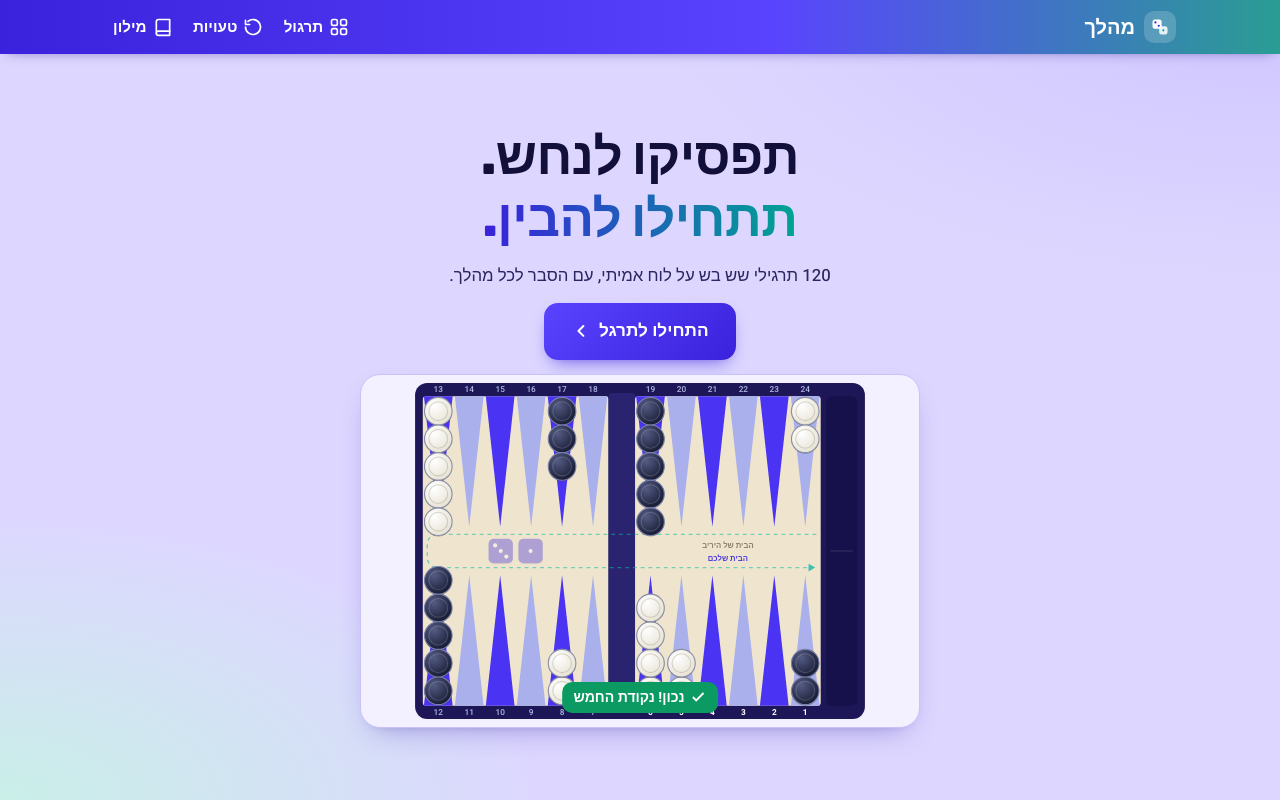
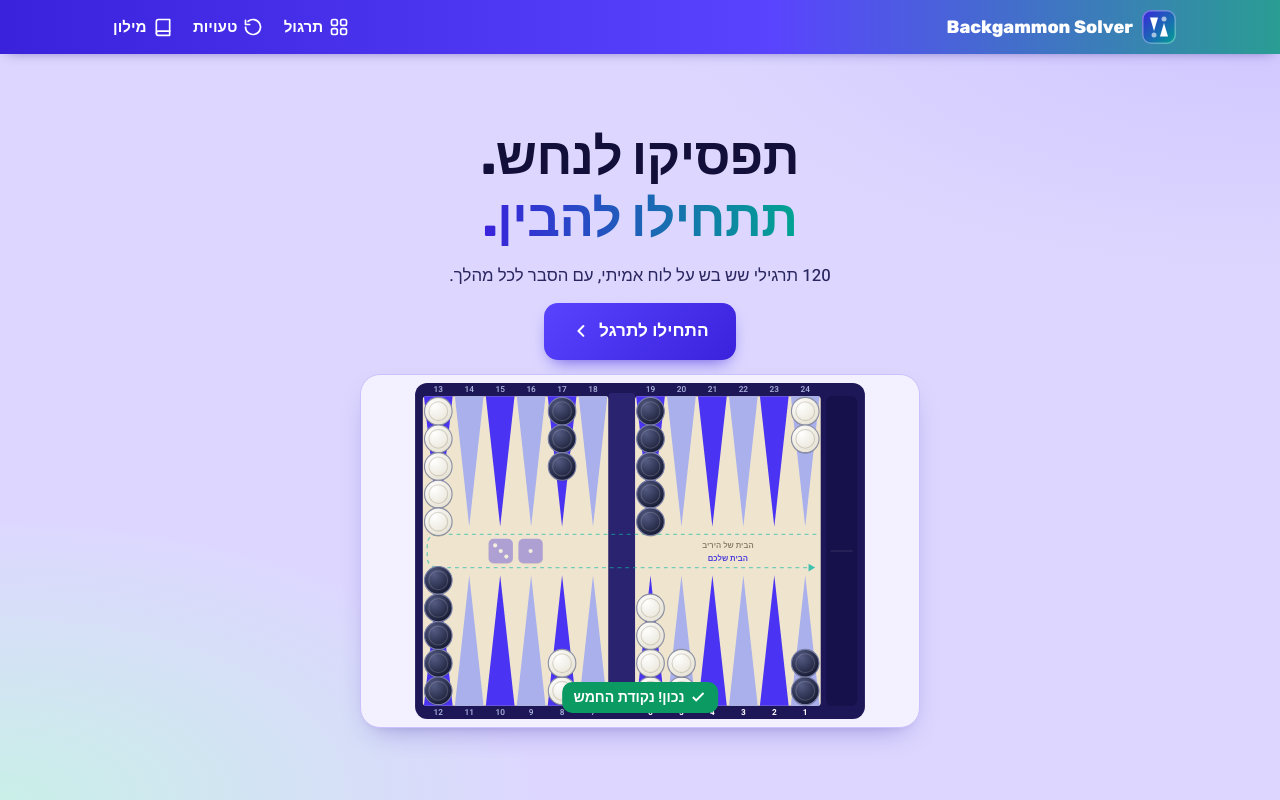
Before and after one commit to NIMRODYAROKER/Backgammon-Solver, a plain HTML site: page index.html in a window 1280 px wide. Drawn offline with Linux system fonts and the light colour scheme.

Commit message:
Rename to Backgammon Solver, new minimal logo and home-screen icon
Co-Authored-By: Claude Opus 5.5 <noreply@anthropic.com>
Claude-Session: https://claude.ai/code/session_01DPDobRAjqw5cnZwvVVsMJN

```diff
--- a/index.html
+++ b/index.html
@@ -3,21 +3,28 @@
 <head>
 <meta charset="UTF-8">
 <meta name="viewport" content="width=device-width, initial-scale=1, viewport-fit=cover">
-<title>מהלך – אימון החלטות בשש בש</title>
+<title>Backgammon Solver – אימון שש בש</title>
 <meta name="description" content="120 תרגילי שש בש על לוח אמיתי, עם הסבר לכל מהלך.">
 <meta name="theme-color" content="#3a22dc">
+<link rel="icon" type="image/svg+xml" href="logo.svg">
+<link rel="apple-touch-icon" href="apple-touch-icon.png">
+<link rel="manifest" href="manifest.webmanifest">
+<meta name="apple-mobile-web-app-capable" content="yes">
+<meta name="mobile-web-app-capable" content="yes">
+<meta name="apple-mobile-web-app-title" content="Backgammon">
+<meta name="apple-mobile-web-app-status-bar-style" content="black-translucent">
 <meta property="og:type" content="website">
 <meta property="og:url" content="https://nimrodyaroker.github.io/Backgammon-Solver/">
-<meta property="og:title" content="מהלך – אימון שש בש">
+<meta property="og:title" content="Backgammon Solver – אימון שש בש">
 <meta property="og:description" content="120 תרגילי שש בש על לוח אמיתי, עם הסבר לכל מהלך.">
-<meta property="og:image" content="https://nimrodyaroker.github.io/Backgammon-Solver/og-image.jpg">
+<meta property="og:image" content="https://nimrodyaroker.github.io/Backgammon-Solver/og-image-v2.jpg">
 <meta property="og:image:width" content="1200">
 <meta property="og:image:height" content="630">
 <meta property="og:locale" content="he_IL">
 <meta name="twitter:card" content="summary_large_image">
-<meta name="twitter:title" content="מהלך – אימון שש בש">
+<meta name="twitter:title" content="Backgammon Solver – אימון שש בש">
 <meta name="twitter:description" content="120 תרגילי שש בש על לוח אמיתי, עם הסבר לכל מהלך.">
-<meta name="twitter:image" content="https://nimrodyaroker.github.io/Backgammon-Solver/og-image.jpg">
+<meta name="twitter:image" content="https://nimrodyaroker.github.io/Backgammon-Solver/og-image-v2.jpg">
 <link rel="preconnect" href="https://fonts.googleapis.com">
 <link rel="preconnect" href="https://fonts.gstatic.com" crossorigin>
 <link href="https://fonts.googleapis.com/css2?family=Heebo:wght@400;500;600;700&family=Rubik:wght@500;600;700;800&display=swap" rel="stylesheet">
@@ -60,11 +67,11 @@ button{font:inherit;cursor:pointer;color:inherit}
 .ico.v{background:var(--brand-50);color:var(--brand-600)}.ico.t{background:var(--teal-50);color:var(--teal)}.ico.a{background:var(--amber-50);color:var(--amber)}.ico.r{background:var(--rose-50);color:var(--rose)}
 
 /* ===== Header ===== */
-.top{position:fixed;top:0;left:0;right:0;z-index:40;height:var(--hdr);background:linear-gradient(90deg,#3a22dc,#5a43ff 60%,#2a9d93);color:#fff;box-shadow:0 4px 14px -8px rgba(30,15,120,.7)}
+.top{position:fixed;top:0;left:0;right:0;z-index:40;height:calc(var(--hdr) + env(safe-area-inset-top));padding-top:env(safe-area-inset-top);background:linear-gradient(90deg,#3a22dc,#5a43ff 60%,#2a9d93);color:#fff;box-shadow:0 4px 14px -8px rgba(30,15,120,.7)}
 .top .wrap{display:flex;align-items:center;gap:8px;height:100%}
 .wrap{width:100%;max-width:1100px;margin:0 auto;padding:0 14px}
-.logo{display:flex;align-items:center;gap:9px;font-family:var(--font-h);font-weight:800;font-size:1.25rem;color:#fff;background:none;border:0;padding:0}
-.logo-mark{width:32px;height:32px;border-radius:10px;background:rgba(255,255,255,.18);display:grid;place-items:center}
+.logo{display:flex;align-items:center;gap:9px;font-family:var(--font-h);font-weight:800;font-size:1.12rem;color:#fff;white-space:nowrap;background:none;border:0;padding:0}
+.logo-mark{width:34px;height:34px;border-radius:9px;background:linear-gradient(135deg,#3a22dc,#00a492);box-shadow:inset 0 0 0 1.5px rgba(255,255,255,.35);display:grid;place-items:center}
 .nav{margin-inline-start:auto;display:flex;gap:2px;align-items:center}
 .nav button{background:none;border:0;padding:.45em .6em;border-radius:10px;font-weight:600;color:#fff;display:flex;align-items:center;gap:.4em;font-size:.95rem;min-height:40px;position:relative}
 .nav button.on{background:rgba(255,255,255,.2)}
@@ -74,7 +81,7 @@ button{font:inherit;cursor:pointer;color:inherit}
 @media (min-width:720px){.nav .lbl{display:inline}.badge{position:static}}
 
 /* ===== App shell: every view fits the screen ===== */
-main{position:fixed;top:var(--hdr);left:0;right:0;bottom:0}
+main{position:fixed;top:calc(var(--hdr) + env(safe-area-inset-top));left:0;right:0;bottom:0}
 .view{display:none;height:100%;animation:fade .3s ease}
 .view.on{display:block}
 .screen{height:100%;display:flex;flex-direction:column;gap:10px;padding:12px 14px calc(12px + env(safe-area-inset-bottom));max-width:1100px;margin:0 auto;overflow-y:auto}
@@ -210,8 +217,8 @@ main{position:fixed;top:var(--hdr);left:0;right:0;bottom:0}
 <header class="top">
   <div class="wrap">
     <button class="logo" data-go="#/" aria-label="דף הבית">
-      <span class="logo-mark"><svg width="20" height="20" viewBox="0 0 24 24" fill="none"><rect x="3" y="3" width="11" height="11" rx="3" fill="#fff"/><circle cx="6.5" cy="6.5" r="1.3" fill="#3a22dc"/><circle cx="10.5" cy="10.5" r="1.3" fill="#3a22dc"/><rect x="11" y="11" width="10" height="10" rx="3" fill="#fff" opacity=".85"/><circle cx="16" cy="16" r="1.3" fill="#00a492"/></svg></span>
-      מהלך
+<span class="logo-mark"><svg width="32" height="32" viewBox="0 0 64 64"><path d="M14 13h16l-8 27z" fill="#fff"/><path d="M34 51h16l-8-27z" fill="#fff"/><circle cx="22" cy="48" r="5" fill="#fff" fill-opacity=".6"/><circle cx="42" cy="16" r="5" fill="#fff" fill-opacity=".6"/></svg></span>
+      <span dir="ltr">Backgammon Solver</span>
     </button>
     <nav class="nav" aria-label="ניווט ראשי">
       <button data-go="#/practice" data-nav="practice" aria-label="תרגול"><svg viewBox="0 0 24 24" fill="none" stroke="currentColor" stroke-width="2" stroke-linecap="round" stroke-linejoin="round"><rect x="3" y="3" width="7" height="7" rx="2"/><rect x="14" y="3" width="7" height="7" rx="2"/><rect x="3" y="14" width="7" height="7" rx="2"/><rect x="14" y="14" width="7" height="7" rx="2"/></svg><span class="lbl">תרגול</span></button>
```
Also changed, not shown: apple-touch-icon.png (added), icon-192.png (added), icon-512.png (added), logo.svg (added), manifest.webmanifest (added), og-image-v2.jpg (added), og-image.jpg (deleted).
